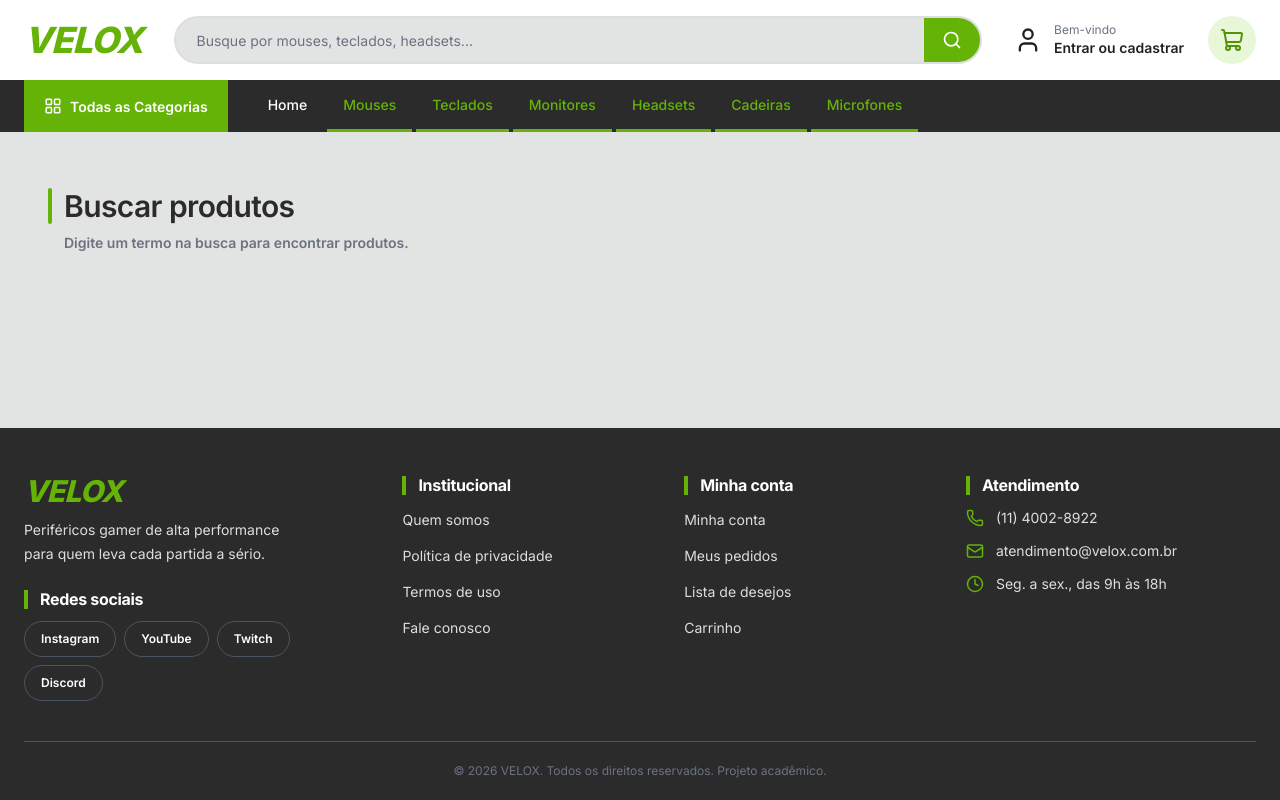
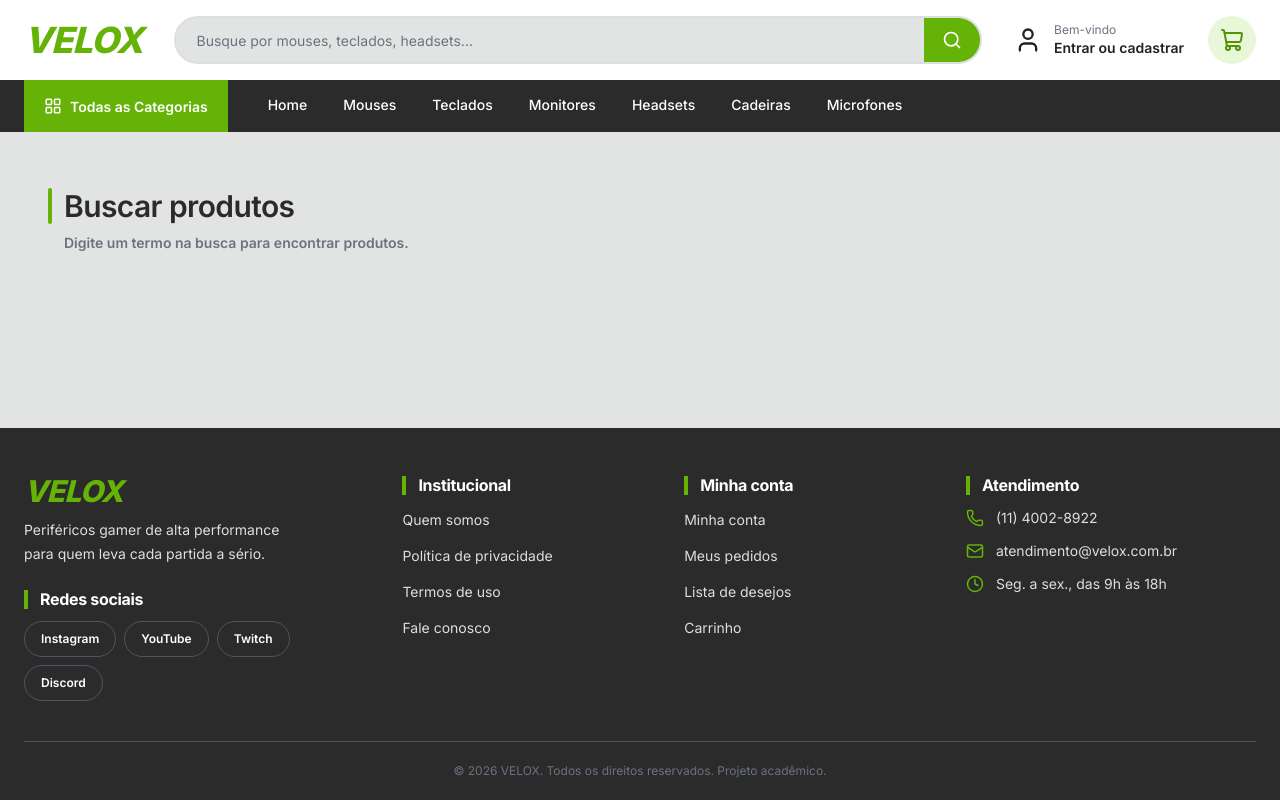
Before and after one commit to MarcosAntonio20/Velox, a React (Vite) app: page /busca in a window 1280 px wide. Built offline with nearby package versions, Linux system fonts and the light colour scheme.

Commit message:
Bug do header das categorias corrigido

```diff
--- a/src/layouts/StoreLayout/StoreLayout.tsx
+++ b/src/layouts/StoreLayout/StoreLayout.tsx
@@ -150,19 +150,26 @@ export function StoreLayout({children }: StoreLayoutProps) {
           </Link>
 
 <ul className="store-nav__list">
-            {CATEGORY_LINKS.map((link) => (
+            {CATEGORY_LINKS.map((link) => {
+              const currentPath = `${location.pathname}${location.search}`;
+              const isLinkActive = link.end
+                ? location.pathname === link.to
+                : currentPath === link.to;
+
+              return (
                 <li key={link.to} className="store-nav__item">
-                <NavLink
-                  className={({ isActive }) =>
-                    classNames('store-nav__link', isActive && 'store-nav__link--active')
-                  }
+                  <Link
+                    className={classNames(
+                      'store-nav__link',
+                      isLinkActive && 'store-nav__link--active',
+                    )}
                     to={link.to}
-                  end={link.end}
                   >
                     {link.label}
-                </NavLink>
+                  </Link>
                 </li>
-            ))}
+              );
+            })}
           </ul>
         </div>
       </nav>
```
Lines whose indentation alone changed are shown as unchanged.
